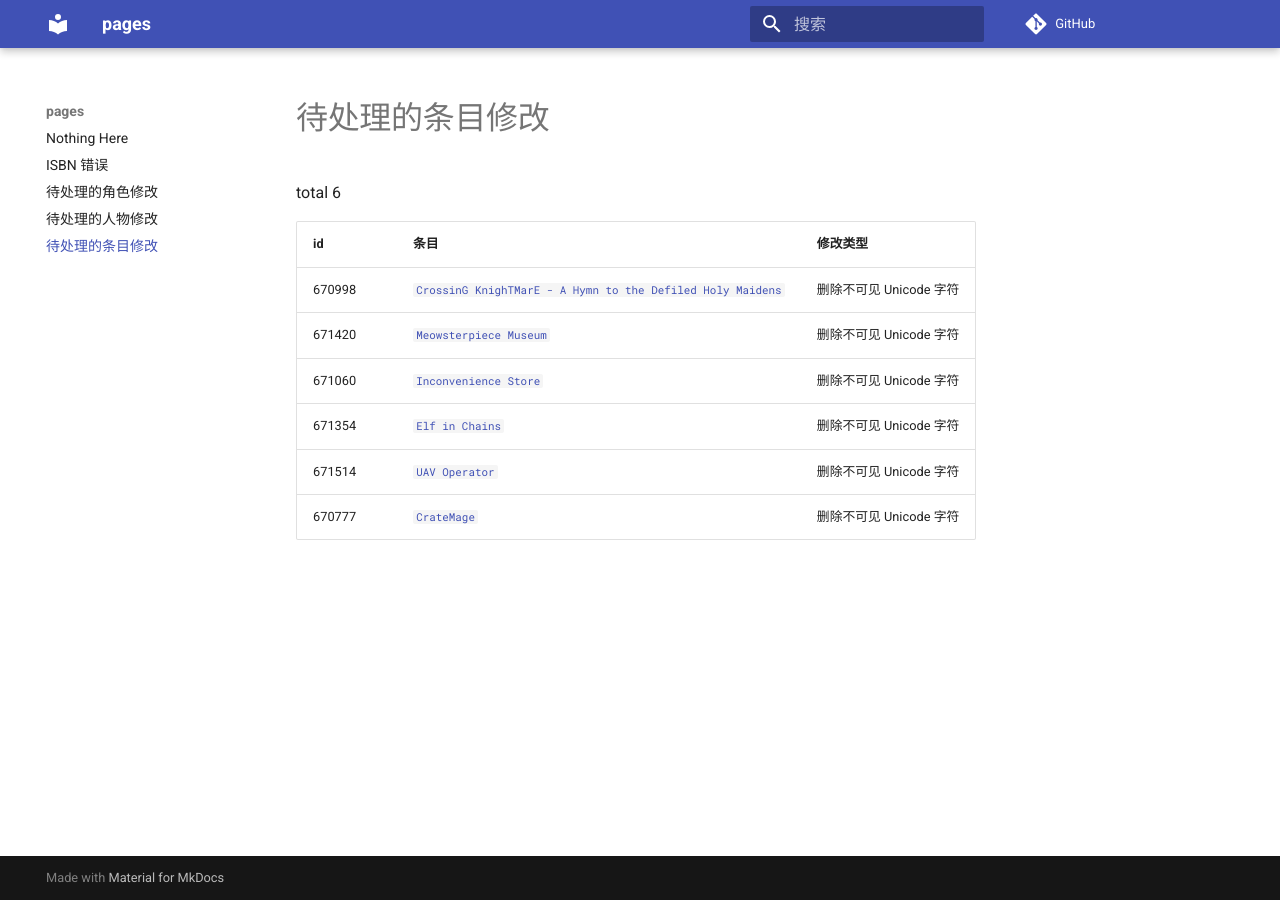
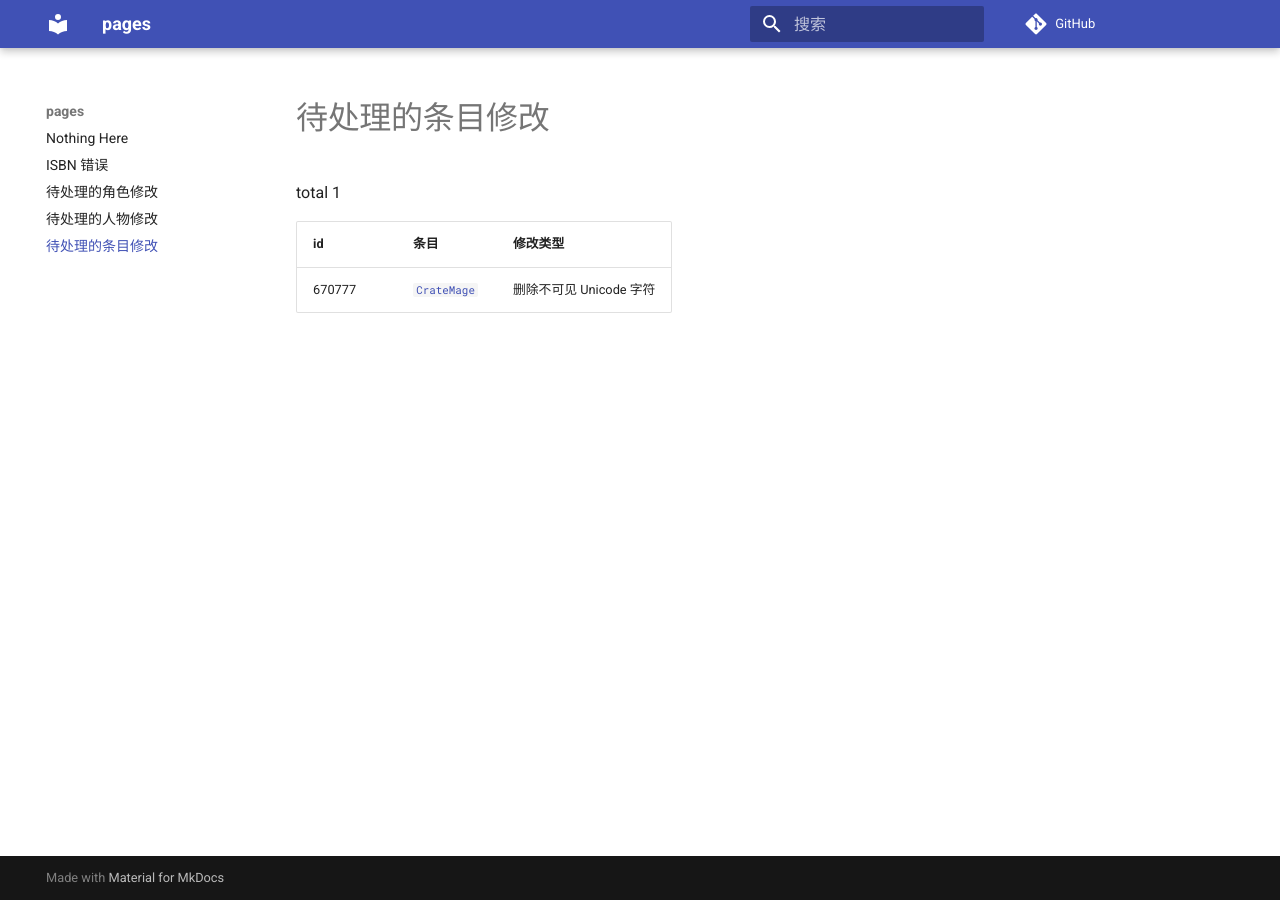
Before and after one commit to trim21/bangumi-pages, an MkDocs documentation site: the page built from docs/pending-subject-changes.md, in a window 1280 px wide. Built offline with MkDocs 1.6.1 and Material for MkDocs 9.7.7, drawn with Linux system fonts in a browser that asks for light colours; comment, search, counter and statistics services are not loaded.

Commit message:
update pending-changes.md

```diff
--- a/docs/pending-subject-changes.md
+++ b/docs/pending-subject-changes.md
@@ -1,12 +1,7 @@
 # 待处理的条目修改
 
-total 6
+total 1
 
 | id | 条目 | 修改类型 |
 | --- | --- | --- |
-| 670998 | [`CrossinG KnighTMarE - A Hymn to the Defiled Holy Maidens`](https://bgm.tv/subject/670998) | 删除不可见 Unicode 字符 |
-| 671420 | [`Meowsterpiece Museum`](https://bgm.tv/subject/671420) | 删除不可见 Unicode 字符 |
-| 671060 | [`Inconvenience Store`](https://bgm.tv/subject/671060) | 删除不可见 Unicode 字符 |
-| 671354 | [`Elf in Chains`](https://bgm.tv/subject/671354) | 删除不可见 Unicode 字符 |
-| 671514 | [`UAV Operator`](https://bgm.tv/subject/671514) | 删除不可见 Unicode 字符 |
 | 670777 | [`CrateMage`](https://bgm.tv/subject/670777) | 删除不可见 Unicode 字符 |
```
